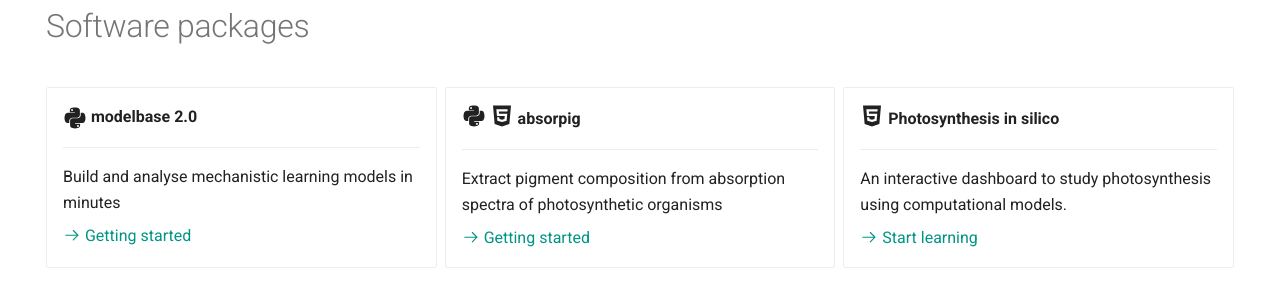
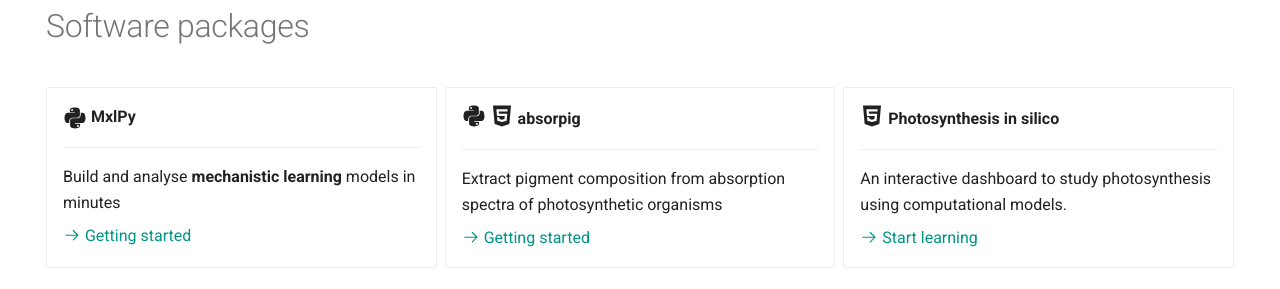
Before and after one commit to Computational-Biology-Aachen/Computational-Biology-Aachen.github.io, an MkDocs documentation site: the page built from docs/index.md, in a window 1280 px wide and 900 px high. Shown: the part 365-654 px from the top of the window. Built offline with MkDocs 1.6.1 and Material for MkDocs 9.7.7, drawn with Linux system fonts in a browser that asks for light colours.

Commit message:
dev: chg: modelbase => mxlpy

```diff
--- a/docs/index.md
+++ b/docs/index.md
@@ -15,13 +15,13 @@ You can us at the [RWTH website](https://www.cpbl.rwth-aachen.de/) and our [gith
 
 <div class="grid cards" markdown>
 
--   :fontawesome-brands-python:{ .lg .middle } **modelbase 2.0**
+-   :fontawesome-brands-python:{ .lg .middle } **MxlPy**
 
     ---
 
-    Build and analyse mechanistic learning models in minutes
+    Build and analyse **mechanistic learning** models in minutes
 
-    [:octicons-arrow-right-24: Getting started](https://github.com/Computational-Biology-Aachen/modelbase2)
+    [:octicons-arrow-right-24: Getting started](https://github.com/Computational-Biology-Aachen/MxlPy)
 
 -   :fontawesome-brands-python:{ .lg } :fontawesome-brands-html5:{ .lg } **absorpig**
 
```
